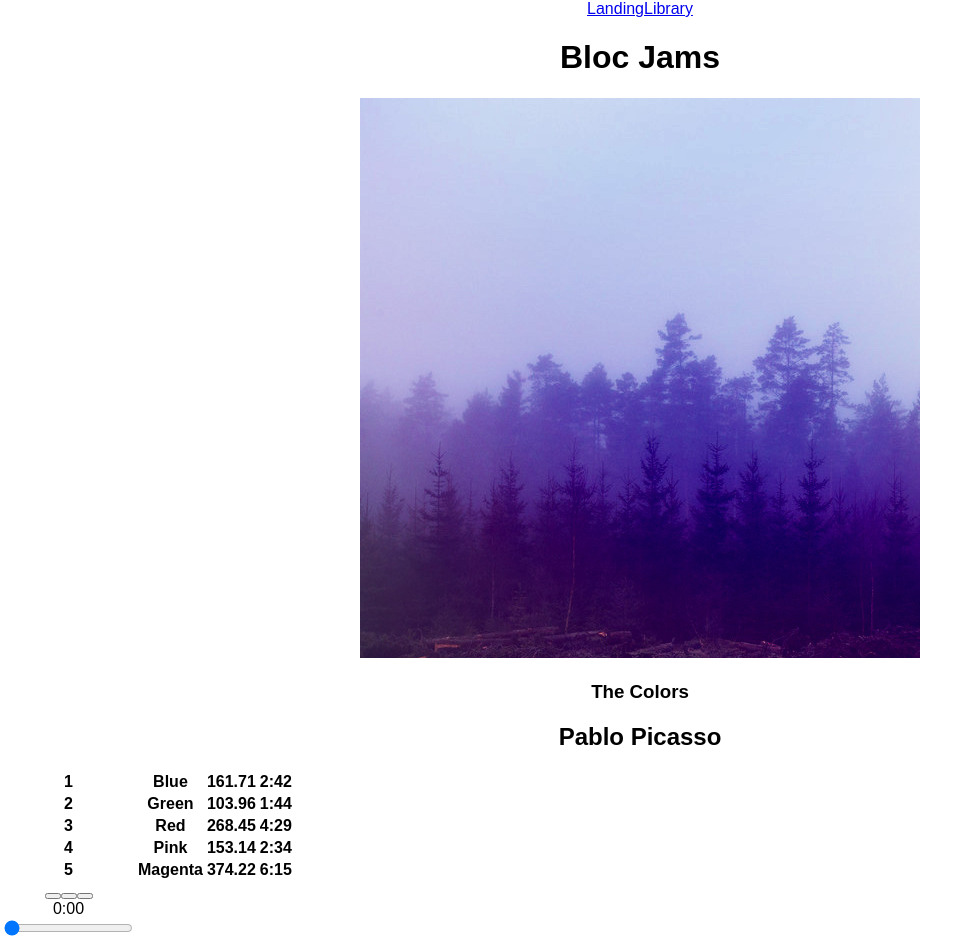
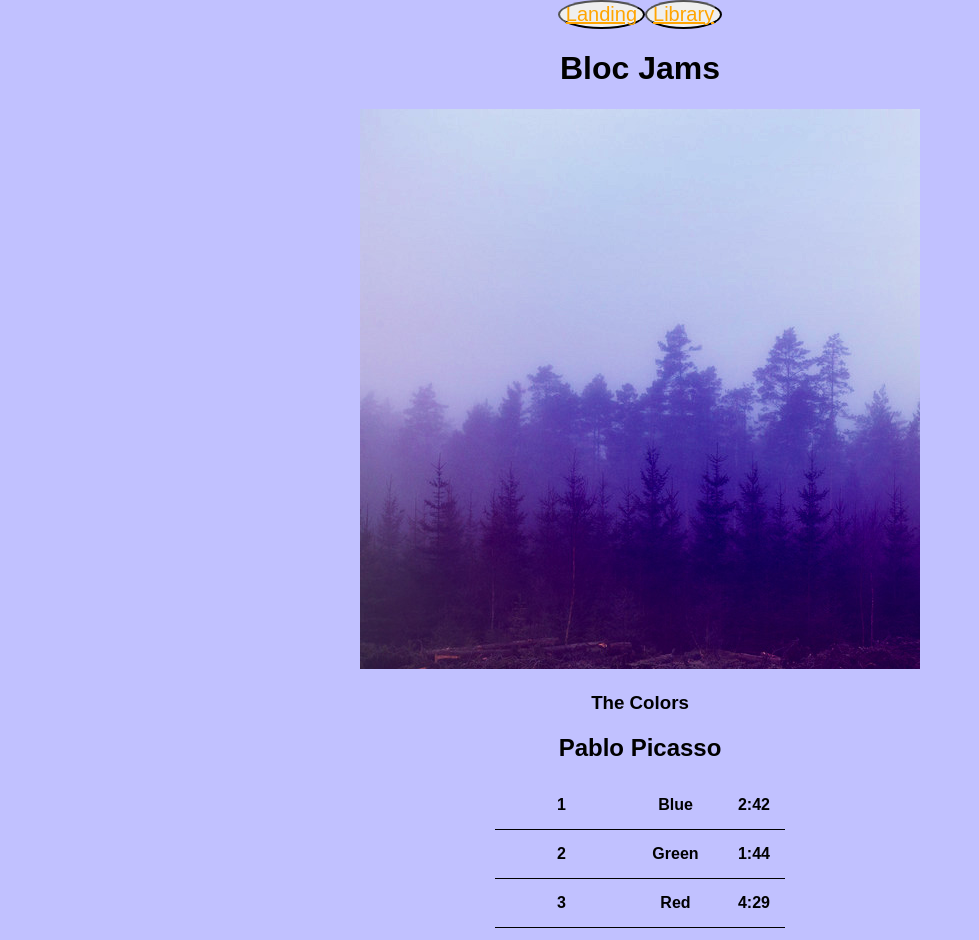
Before and after one commit to jmorandarte2/bloc-jams-react, a React (Create React App) app in the folder bloc-jams-react/: page /album/the-colors in a window 1280 px wide. Shown: the top 940 px of the page, without its empty margins (0-979 px from the left). Built offline with nearby package versions, Linux system fonts and the light colour scheme; some icons are missing.

Commit message:
Checkpoint 10 Styling: completed

```diff
--- a/bloc-jams-react/src/App.js
+++ b/bloc-jams-react/src/App.js
@@ -11,8 +11,10 @@
       <div className="App">
         <header>
         <nav>
-          <Link to='/'>Landing</Link>
-          <Link to='/library'>Library</Link>
+
+        <button><Link to='/'>Landing</Link></button>
+        <button><Link to='/library'>Library</Link></button>
+
         </nav>
           <h1>Bloc Jams</h1>
         </header>
--- a/bloc-jams-react/src/components/Album.js
+++ b/bloc-jams-react/src/components/Album.js
@@ -150,9 +150,8 @@
            <tbody>
              {this.state.album.songs.map( (song, index)=>
              <tr className="song" key={index} onClick={() => this.handleSongClick(song)} onMouseEnter={()=> this.handleEnter(song)} onMouseLeave={()=> this.handleLeave(song)}>
-             <th>{this.ionicons(song, index)}</th>
+             <th className="ion-icons">{this.ionicons(song, index)}</th>
               <th>{song.title}</th>
-              <th>{song.duration}</th>
               <th>{this.formatTime(song.duration)}</th>
               </tr>
              )}
--- a/bloc-jams-react/src/index.css
+++ b/bloc-jams-react/src/index.css
@@ -2,4 +2,37 @@
   margin: 0;
   padding: 0;
   font-family: sans-serif;
+  background: rgba(0, 0, 255, 0.242);
+
 }
+
+table {
+  margin-left: auto;
+  margin-right: auto;
+  border-collapse: collapse;
+}
+
+th {
+  align-content: center;
+  padding: 15px;
+  text-align: center;
+  border-bottom: 1px solid;
+}
+
+.ion-icons:hover {
+  background-color: darkcyan;
+}
+
+a {
+  color: orange;
+}
+
+a:hover {
+  color: darkcyan;
+}
+
+button {
+  font-size: 20px;
+  border-radius: 50%;
+
+}
```
